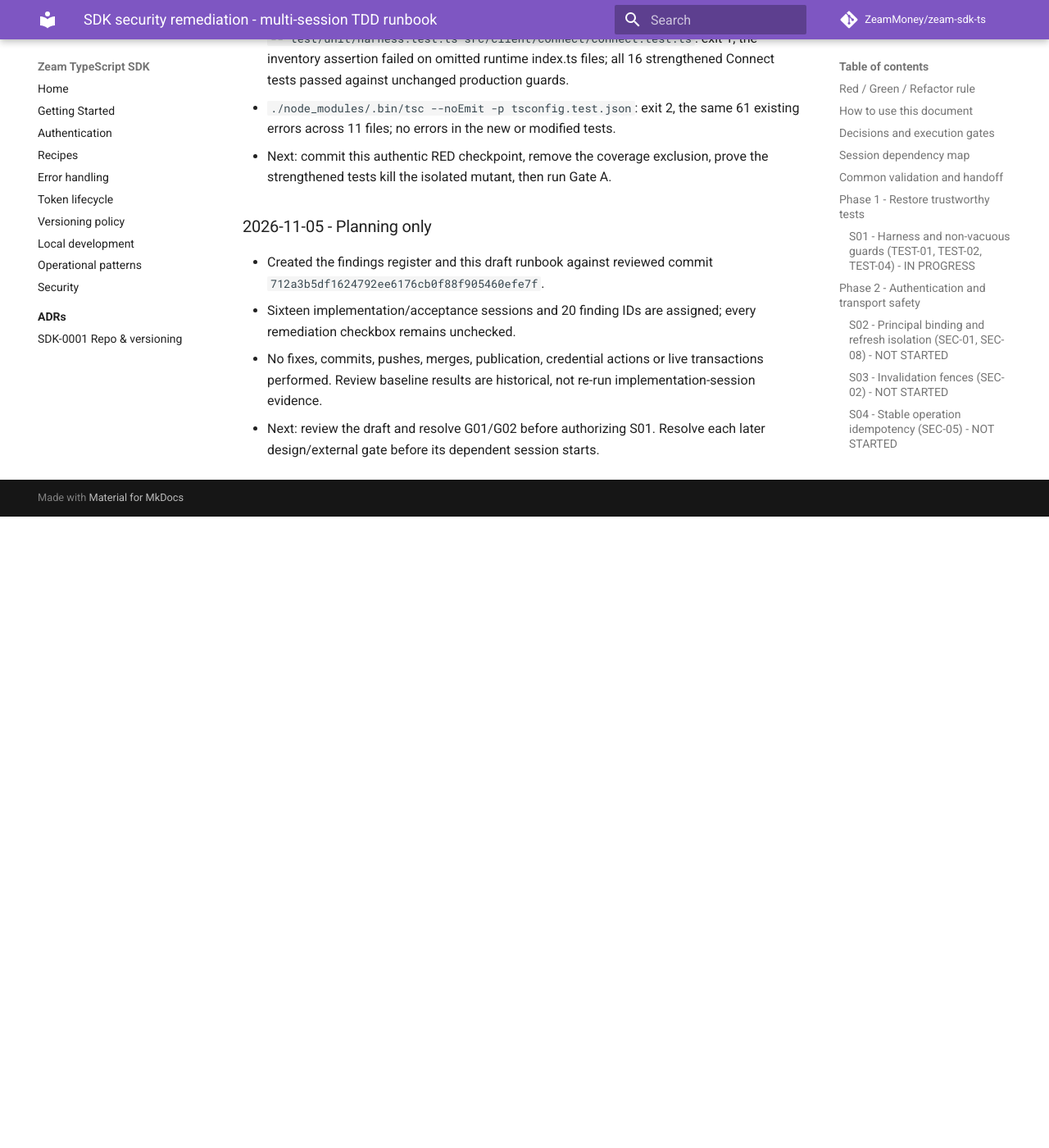
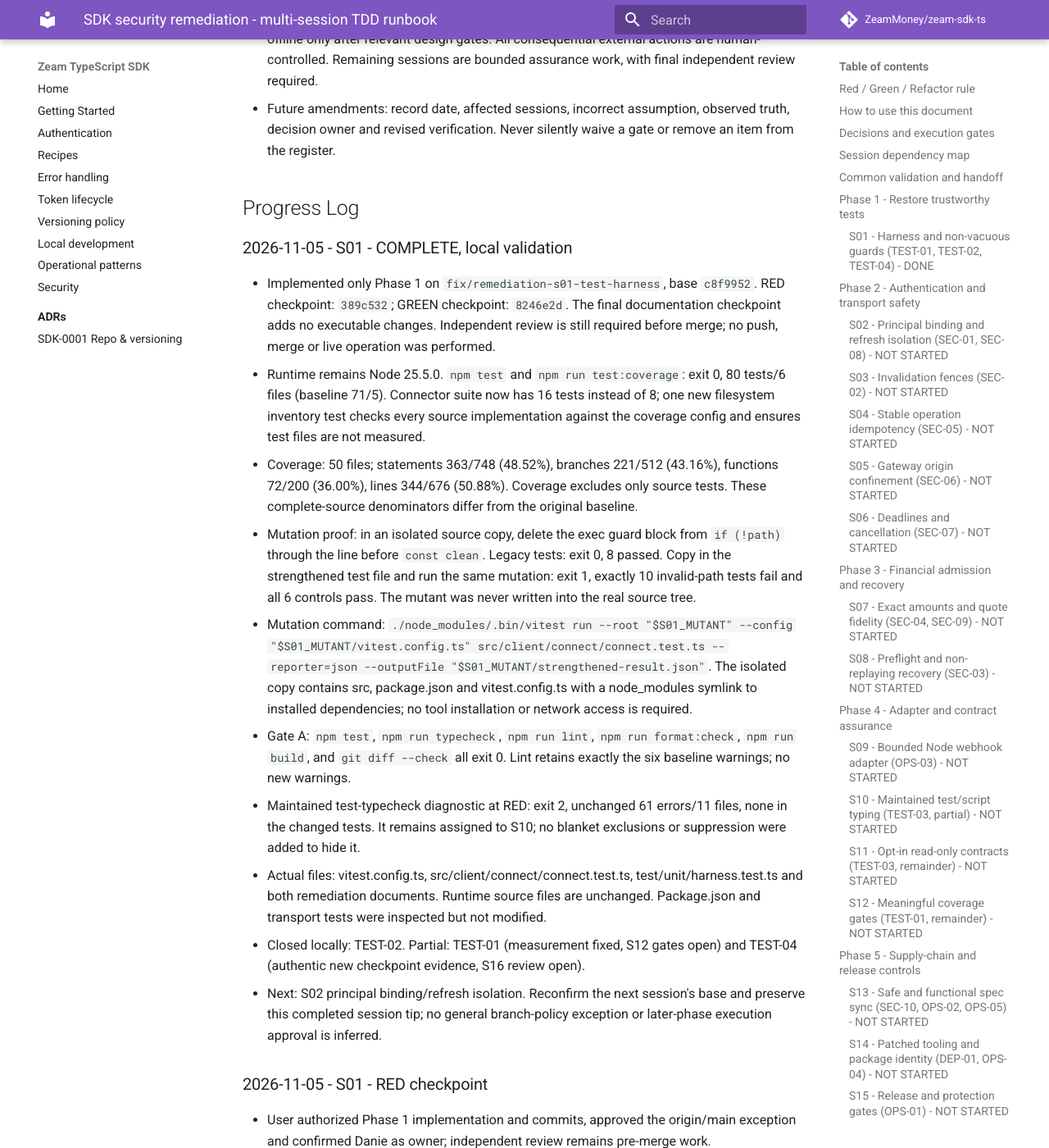
Before and after one commit to ZeamMoney/zeam-sdk-ts, an MkDocs documentation site: the page built from docs/security-remediation-plan.md, in a window 1280 px wide and 1400 px high, scrolled down 16913 px. Shown: the whole window at 82% size. Built offline with MkDocs 1.6.1 and Material for MkDocs 9.7.7, drawn with Linux system fonts in a browser that asks for light colours; comment, search, counter and statistics services are not loaded; before the commit the page ends 17543 px from its top, so only the background shows below that; some of the changed text lies outside the part shown.

Commit message:
docs: complete remediation phase one
Co-Authored-By: Warp <agent@warp.dev>

```diff
--- a/docs/security-remediation-plan.md
+++ b/docs/security-remediation-plan.md
@@ -1,7 +1,7 @@
 # SDK security remediation - multi-session TDD runbook
 
-Status: PHASE 1 IN PROGRESS. Created 2026-11-05. S01 authorized for local
-implementation and commit; later phases remain unstarted.
+Status: PHASE 1 COMPLETE (2026-11-05). S01 implemented and committed locally;
+independent pre-merge review remains required. Later phases remain unstarted.
 
 This document executes the [findings register](security-review-findings.md).
 The register preserves what was found and why; this runbook defines order,
@@ -128,33 +128,53 @@ Standing baseline limitations:
 
 ## Phase 1 - Restore trustworthy tests
 
-Status: IN PROGRESS (2026-11-05).
+Status: COMPLETE (2026-11-05), local validation. Independent review pending before merge.
 
-### S01 - Harness and non-vacuous guards (TEST-01, TEST-02, TEST-04) - IN PROGRESS
+### S01 - Harness and non-vacuous guards (TEST-01, TEST-02, TEST-04) - DONE
 
 Depends on: G01/G02. Branch: `fix/remediation-s01-test-harness`.
 Files expected: `vitest.config.ts`, `src/client/connect/connect.test.ts`,
 `src/transport/transport.test.ts`, `package.json`; NEW `test/unit/harness.test.ts`.
+
+Files as built: `vitest.config.ts`, `src/client/connect/connect.test.ts`,
+`test/unit/harness.test.ts`, `docs/security-remediation-plan.md`,
+`docs/security-review-findings.md`. No runtime implementation, package dependency
+or transport-test change was required.
 
 TDD tasks:
 
 - [x] RED: prove runtime index implementations are omitted from coverage and
       prove a guard-removal mutation is not detected by the current SSRF tests.
 - [x] Verify RED: distinguish a reached-fetch exception from a real guard failure.
-- [ ] GREEN: include real implementations; assert specific errors and zero fetches,
+- [x] GREEN: include real implementations; assert specific errors and zero fetches,
       with valid-session allowed-path success tests.
-- [ ] Verify GREEN: run `npm test` and `npm run test:coverage`; record full
+- [x] Verify GREEN: run `npm test` and `npm run test:coverage`; record full
       denominators and retain the unmodified historical baseline in the register.
-- [ ] REFACTOR: keep reusable offline fixtures at boundaries; establish the
+- [x] REFACTOR: keep reusable offline fixtures at boundaries; establish the
       Red/Green evidence format without claiming historic TDD compliance.
 
 Definition of Done:
 
-- [ ] Gate A passes at the stated baseline; targeted guard mutation is killed.
-- [ ] G01/G02 decisions, actual file list, coverage metrics and handoff are logged.
+- [x] Gate A passes at the stated baseline; targeted guard mutation is killed.
+- [x] G01/G02 decisions, actual file list, coverage metrics and handoff are logged.
 
-Amendments: none yet.
-Handoff: later sessions can rely on meaningful guard tests and complete measurement.
+Amendments:
+
+- Approved branch exception and accountable owner are recorded under G01/G02.
+  Independent review is explicitly deferred to the pre-merge gate, not claimed done.
+- Removed both the blanket index exclusion and the nonexistent internal/wire
+  exclusion. All actual source files are measured; future source exclusions require
+  a deliberate inventory-policy change and review.
+- Fixture responses are injected at Doer.fetch and use non-operational test inputs.
+  No production service, credential or secret was used.
+- RED checkpoint `389c532` intentionally contains a failing coverage-policy test.
+  GREEN checkpoint `8246e2d` fixes it; later sessions should start from the completed
+  session tip, not the standalone RED checkpoint.
+
+Handoff: S02 can rely on meaningful guard tests and complete measurement. TEST-02
+is locally resolved; TEST-01 awaits S12 floors and behavioral coverage, and TEST-04
+awaits the final S16 evidence review. Node 22 and independent review remain future
+gates; this session ran on Node 25.5.0.
 
 ## Phase 2 - Authentication and transport safety
 
@@ -616,7 +636,8 @@ pass. Include a dated evidence reference in the Progress Log.
 - [ ] SEC-09 - S07 - exact amounts.
 - [ ] SEC-10 - S13 - workflow input safety.
 - [ ] TEST-01 - S01/S12 - truthful coverage and blocking floors.
-- [ ] TEST-02 - S01 - non-vacuous guard tests.
+- [x] TEST-02 - S01 - non-vacuous guard tests (2026-11-05; local acceptance,
+      independent review remains a pre-merge gate).
 - [ ] TEST-03 - S10/S11 - maintained typing and opt-in contracts.
 - [ ] TEST-04 - S01/S16 - authentic future TDD evidence.
 - [ ] OPS-01 - S15 - release/protection gates.
@@ -630,6 +651,10 @@ pass. Include a dated evidence reference in the Progress Log.
 
 - 2026-11-05: Plan is documentation only. User authorization to draft does not
   authorize executing any session or Git/cloud operation.
+- 2026-11-05: Subsequent user instruction authorized Phase 1 implementation,
+  progress updates and local commits. The user explicitly approved the S01
+  origin/main branch exception and owner/review arrangement. This supersedes the
+  planning-only authorization for S01, not for later sessions or remote actions.
 - 2026-11-05: Supplied team branch workflow overrides conflicting generic MCP
   examples, but the missing repository integration-branch mapping is G02, not
   an inferred permission to use main.
@@ -642,6 +667,44 @@ pass. Include a dated evidence reference in the Progress Log.
   a gate or remove an item from the register.
 
 ## Progress Log
+
+### 2026-11-05 - S01 - COMPLETE, local validation
+
+- Implemented only Phase 1 on `fix/remediation-s01-test-harness`, base `c8f9952`.
+  RED checkpoint: `389c532`; GREEN checkpoint: `8246e2d`. The final documentation
+  checkpoint adds no executable changes. Independent review is still required
+  before merge; no push, merge or live operation was performed.
+- Runtime remains Node 25.5.0. `npm test` and `npm run test:coverage`: exit 0,
+  80 tests/6 files (baseline 71/5). Connector suite now has 16 tests instead of 8;
+  one new filesystem inventory test checks every source implementation against
+  the coverage config and ensures test files are not measured.
+- Coverage: 50 files; statements 363/748 (48.52%), branches 221/512 (43.16%),
+  functions 72/200 (36.00%), lines 344/676 (50.88%). Coverage excludes only source
+  tests. These complete-source denominators differ from the original baseline.
+- Mutation proof: in an isolated source copy, delete the exec guard block from
+  `if (!path)` through the line before `const clean`. Legacy tests: exit 0,
+  8 passed. Copy in the strengthened test file and run the same mutation:
+  exit 1, exactly 10 invalid-path tests fail and all 6 controls pass.
+  The mutant was never written into the real source tree.
+- Mutation command: `./node_modules/.bin/vitest run --root "$S01_MUTANT" --config
+"$S01_MUTANT/vitest.config.ts" src/client/connect/connect.test.ts --reporter=json
+--outputFile "$S01_MUTANT/strengthened-result.json"`. The isolated copy contains
+  src, package.json and vitest.config.ts with a node_modules symlink to installed
+  dependencies; no tool installation or network access is required.
+- Gate A: `npm test`, `npm run typecheck`, `npm run lint`,
+  `npm run format:check`, `npm run build`, and `git diff --check` all exit 0.
+  Lint retains exactly the six baseline warnings; no new warnings.
+- Maintained test-typecheck diagnostic at RED: exit 2, unchanged 61 errors/11 files,
+  none in the changed tests. It remains assigned to S10; no blanket exclusions
+  or suppression were added to hide it.
+- Actual files: vitest.config.ts, src/client/connect/connect.test.ts,
+  test/unit/harness.test.ts and both remediation documents. Runtime source files
+  are unchanged. Package.json and transport tests were inspected but not modified.
+- Closed locally: TEST-02. Partial: TEST-01 (measurement fixed, S12 gates open)
+  and TEST-04 (authentic new checkpoint evidence, S16 review open).
+- Next: S02 principal binding/refresh isolation. Reconfirm the next session's base
+  and preserve this completed session tip; no general branch-policy exception
+  or later-phase execution approval is inferred.
 
 ### 2026-11-05 - S01 - RED checkpoint
 
```
Also changed, not shown: docs/security-review-findings.md (+19 -1 lines).
